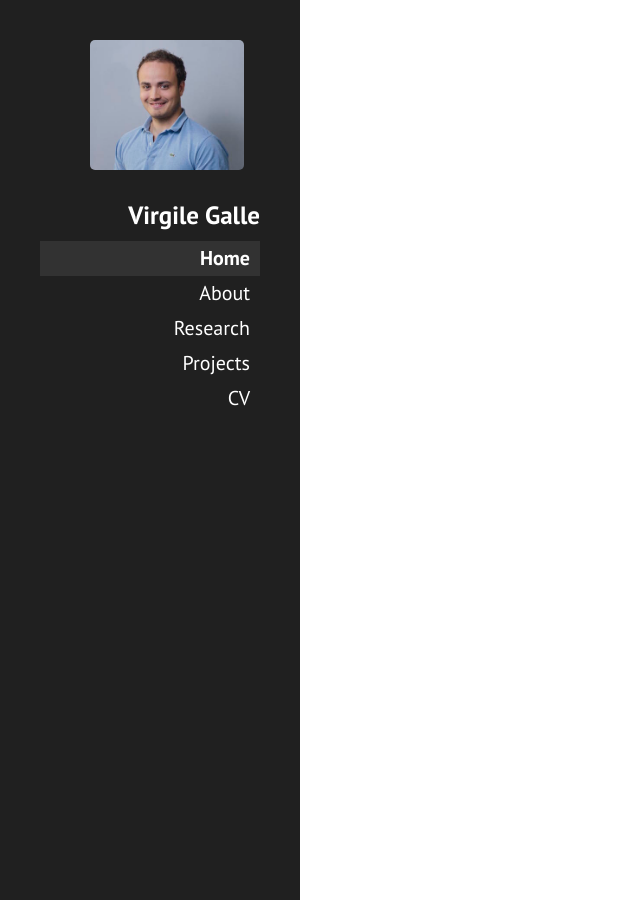
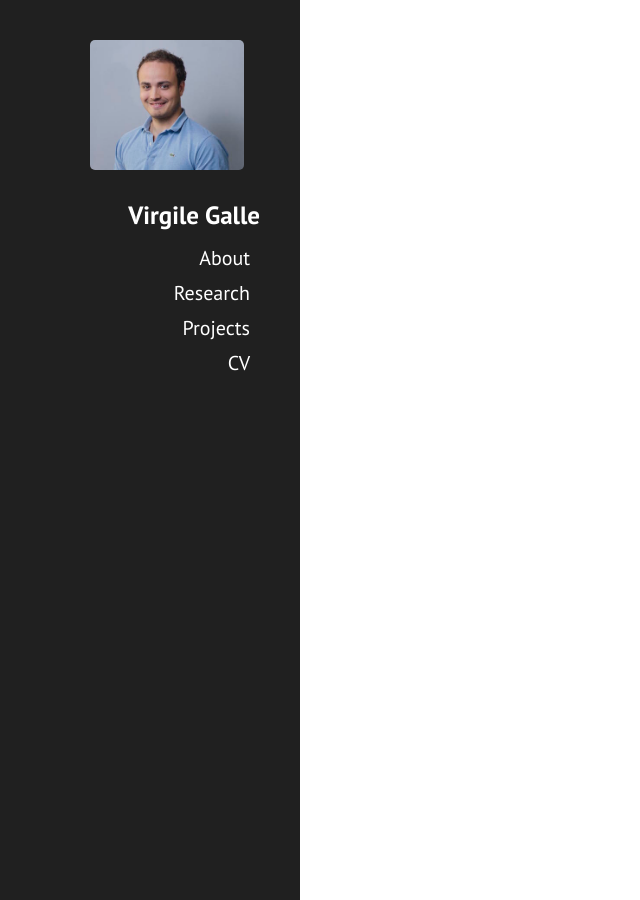
Before and after one commit to vgalle/vgalle.github.io, a Jekyll site: the page built from index.md, in a window 1280 px wide. Shown: the whole page, without its empty margins (0-640 px from the left). Built offline with Jekyll 4.4.1, drawn with Linux system fonts in a browser that asks for light colours.

Commit message:
sideBar navigation

```diff
--- a/_data/navigation.yml
+++ b/_data/navigation.yml
@@ -1,8 +1,5 @@
 # main links links
 main:
-
-- title: "Home"
-  url: /
 
 - title: "About"
   url: /about/
--- a/_includes/sidebar.html
+++ b/_includes/sidebar.html
@@ -3,7 +3,7 @@
 
     <div class="sidebar-about">
         <h3>
-          <a href="/about/">
+          <a href="/">
             {{ site.title }}
           </a>
         </h3>
```
